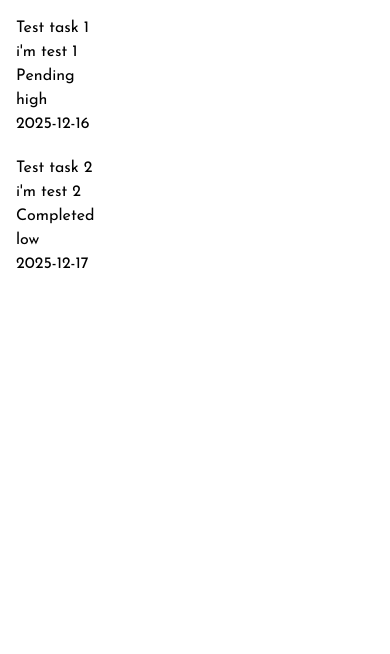
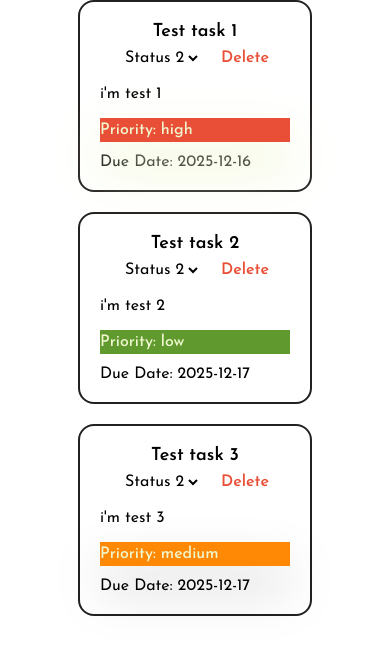
Before and after one commit to magali-la/donezo-app, a React (Vite) app: page / in a window 390 px wide. Shown: the top 654 px of the page. Built offline with nearby package versions, Linux system fonts and the light colour scheme; a web font is replaced by a local one.

Commit message:
feat(task items): style responsive task item component, import in taskList component, add switch statement for priority section styling

```diff
--- a/src/components/TaskList/TaskItem.tsx
+++ b/src/components/TaskList/TaskItem.tsx
@@ -0,0 +1,55 @@
+import type { TaskItemProps } from "../../types";
+
+export default function TaskItem({task: {id, title, desc, status, priority, dueDate }, onDelete}: TaskItemProps){
+    // create custom test colors based on priority status
+    const priorityStyles = {
+        high: 'bg-tomato drop-shadow-cream drop-shadow-2xl',
+        medium: 'bg-orange-400 drop-shadow-2xl shadow-cream',
+        low: 'bg-sage'
+    }
+
+    // define empty variable to use in class as a string type
+    let priorityClass: string;
+
+    // switch statement to determine what the styles are based off prop
+    switch (priority){
+        case "high":
+            priorityClass = priorityStyles.high;
+            break;
+        case "medium":
+            priorityClass = priorityStyles.medium;
+            break;
+        case "low":
+            priorityClass = priorityStyles.low;
+            break;
+    };
+
+    return (
+        <div className="flex flex-col gap-3 px-5 py-4 border-2 border-shadow rounded-2xl bg-white" aria-label="individual task item">
+            {/* title and buttons section */}
+            <section className="flex flex-col sm:flex-row justify-between items-center">
+                <h3 className="text-lg font-semibold">{title}</h3>
+                {/* status change buttons and delete button */}
+                <section className="flex flex-row gap-5" aria-label="change status or delete this task">
+                    {/* status change dropdown */}
+                    <select value={status}>
+                        <option>Status 2</option>
+                        <option>Status 3</option>
+                    </select>
+                    {/* delete link/button */}
+                    <button className="text-tomato font-semibold" onClick={() => onDelete(id)} role="button" aria-label="delete this task">Delete</button>
+                </section>
+            </section>
+            {/* details section */}
+            <section className="flex flex-col gap-2" aria-label="review task details">
+                <p>{desc}</p>
+            </section>
+            {/* priority and due date section */}
+            <section className="flex flex-col sm:flex-row gap-2 sm:gap-6" aria-label="review priority status and due date">
+                <p className={`font-medium text-cream ${priorityClass}`}>Priority: {priority}</p>
+                <p>Due Date: {dueDate}</p>
+            </section>
+
+        </div>
+    )
+}
--- a/src/components/TaskList/TaskList.tsx
+++ b/src/components/TaskList/TaskList.tsx
@@ -1,6 +1,7 @@
-import type { Task } from "../../types"
+import type { Task, TaskListProps } from "../../types"
+import TaskItem from "./TaskItem";
 
-export default function TaskList() {
+export default function TaskList({ onStatusChange, onDelete}: TaskListProps) {
     // define dummy data for test
     const dummyTasks: Task[] = [
         {
@@ -18,23 +19,32 @@ export default function TaskList() {
             status: 'Completed',
             priority: 'low',
             dueDate: '2025-12-17'
+        },
+        {
+            id: '3',
+            title: 'Test task 3',
+            desc: "i'm test 3",
+            status: 'Completed',
+            priority: 'medium',
+            dueDate: '2025-12-17'
         }
     ];
 
     return (
-        <div className="flex flex-col p-4 gap-5">
+        <div className="flex flex-col gap-5 mx-[20vw]">
             {dummyTasks.length !==0 ? (
                 dummyTasks.map((task) => (
-                    <div key={task.id}>
-                        <h3>{task.title}</h3>
-                        <p>{task.desc}</p>
-                        <p>{task.status}</p>
-                        <p>{task.priority}</p>
-                        <p>{task.dueDate}</p>
-                    </div>
+                    // inject each task into the TaskItem component
+                    <TaskItem
+                        // add key for React tracking with task.id
+                        key={task.id}
+                        task={task}
+                        onStatusChange={onStatusChange}
+                        onDelete={onDelete}
+                    />
                 ))
             ) : (
-                <p>no tasks yet</p>
+                <p>No tasks yet. Let's get motivated!</p>
             )}
         </div>
     )
```
Also changed, not shown: src/types/index.ts (+8 -1 lines).
